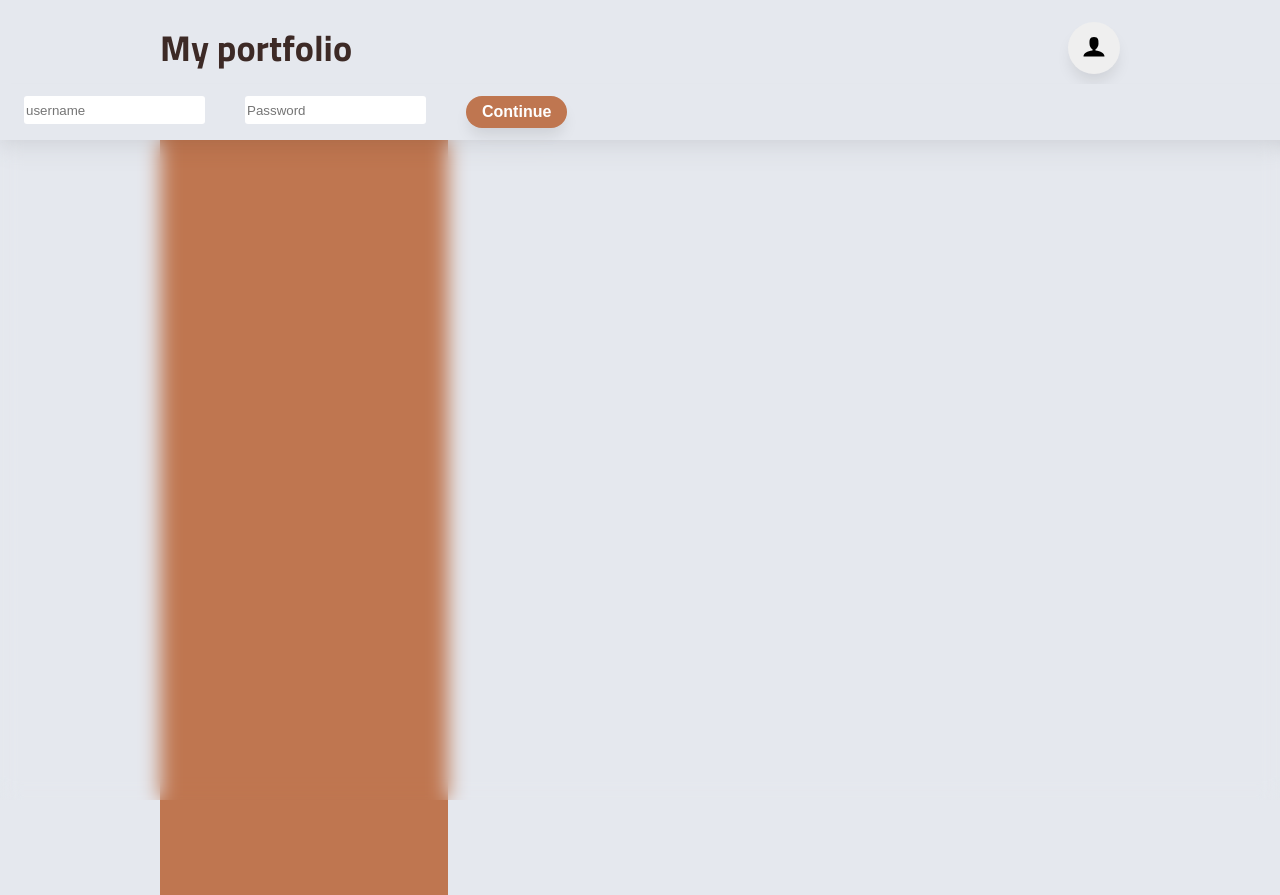
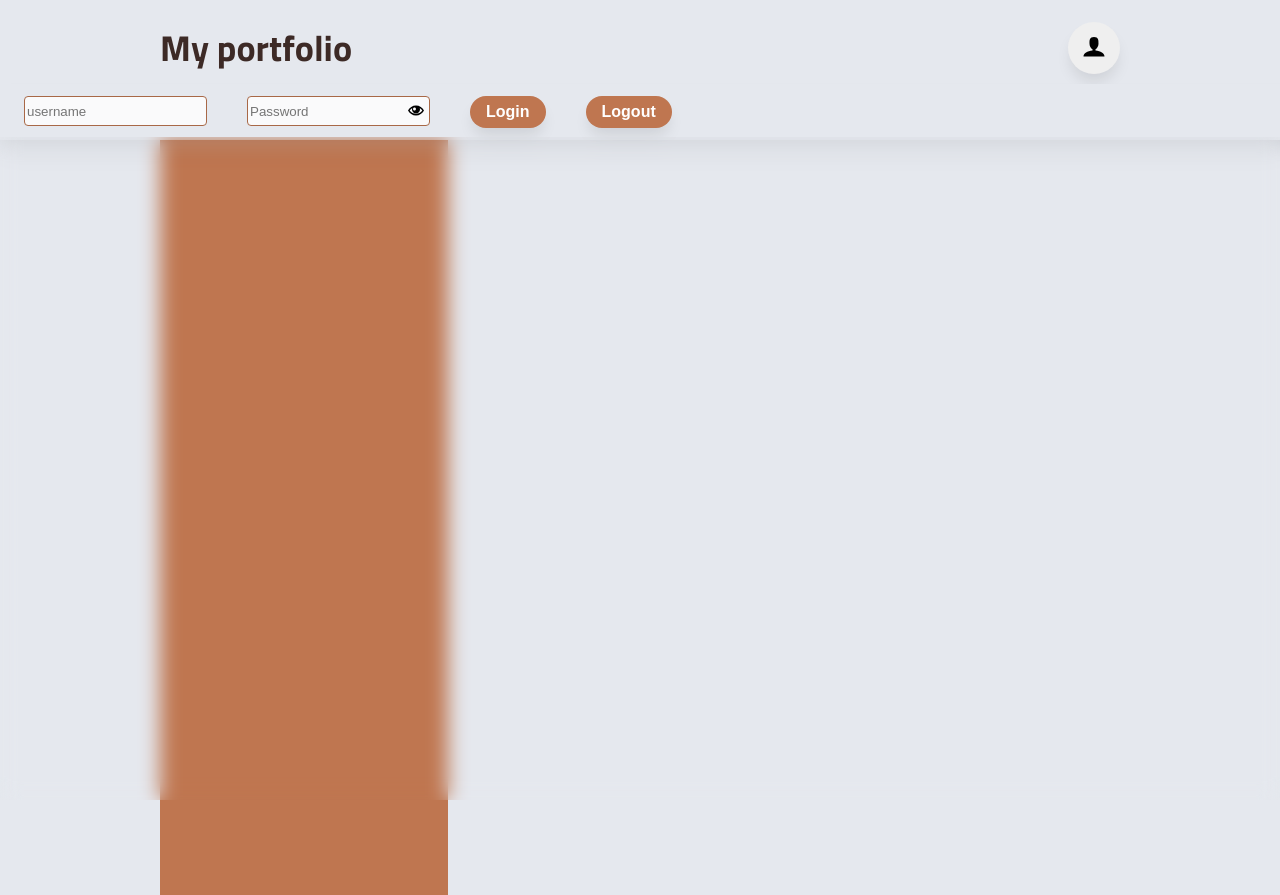
Before and after one commit to emnlpstr/cv, a Gatsby site: page / in a window 1280 px wide. Both pictures are taken after a click on the button 1094 px from the left and 47 px from the top of the page. Shown: the top 895 px of the page. Built offline with nearby package versions, Linux system fonts and the light colour scheme; Gatsby itself is replaced by a stand-in of ours.

Commit message:
edit button and create context

```diff
--- /dev/null
+++ b/src/components/EditButton/EditButton.js
@@ -0,0 +1,42 @@
+import React, { useContext, useEffect, useState } from "react";
+import { ButtonLoginStyle } from "../style/Button.style";
+import { EditContext } from "../../context/editContext/editContext";
+import { EditingContext } from "../../context/editingContext/editingContext";
+
+const EditBtn = () => {
+  const { edit } = useContext(EditContext);
+  const { editing, setEditing } = useContext(EditingContext);
+
+  const editBtn = {
+    background: editing ? "rgb(191, 118, 80)" : "#6fbf50",
+    position: "fixed",
+    right: "5%",
+    top: "200px",
+    borderRadius: "100%",
+  };
+
+  const editingHandler = () => {
+    setEditing(!editing);
+  };
+
+  useEffect(() => {
+    console.log(edit);
+  }, [edit]);
+
+  return (
+    <>
+      {edit && (
+        <ButtonLoginStyle style={editBtn} onClick={() => editingHandler()}>
+          <svg version="1.1" width="22" height="22" viewBox="0 0 16 16">
+            <path
+              fill="#ffffff"
+              d="M13.5 0c1.381 0 2.5 1.119 2.5 2.5 0 0.563-0.186 1.082-0.5 1.5l-1 1-3.5-3.5 1-1c0.418-0.314 0.937-0.5 1.5-0.5zM1 11.5l-1 4.5 4.5-1 9.25-9.25-3.5-3.5-9.25 9.25zM11.181 5.681l-7 7-0.862-0.862 7-7 0.862 0.862z"
+            ></path>
+          </svg>
+        </ButtonLoginStyle>
+      )}
+    </>
+  );
+};
+
+export default EditBtn;
--- a/src/components/Input/Input.js
+++ b/src/components/Input/Input.js
@@ -1,13 +1,61 @@
-import React from "react";
+import React, { useState } from "react";
 import { InputWrapper } from "./Input.style";
 
-const Input = ({ id, placeholder, value }) => {
+const Input = ({ id, placeholder, value, type }) => {
+  const [typeMod, setTypeMod] = useState(type);
+
+  const eyeBtn = {
+    border: "none",
+    background: "none",
+    position: "absolute",
+    top: "50%",
+    transform: "translateY(-50%)",
+    right: "0",
+    cursor: "pointer",
+  };
+
+  const handleEye = () => {
+    typeMod === "password" ? setTypeMod("text") : setTypeMod("password");
+  };
+
   return (
     <InputWrapper>
       <label for={id} className="sr-only">
         username
       </label>
-      <input id={id} placeholder={placeholder}></input>
+      <input
+        id={id}
+        type={typeMod}
+        placeholder={placeholder}
+        value={value}
+      ></input>
+      {type === "password" && (
+        <button style={eyeBtn} onClick={() => handleEye()}>
+          {typeMod === "password" ? (
+            <svg version="1.1" width="16" height="16" viewBox="0 0 16 16">
+              <path
+                fill="#000000"
+                d="M8 3c-3.489 0-6.514 2.032-8 5 1.486 2.968 4.511 5 8 5s6.514-2.032 8-5c-1.486-2.968-4.511-5-8-5zM11.945 5.652c0.94 0.6 1.737 1.403 2.335 2.348-0.598 0.946-1.395 1.749-2.335 2.348-1.181 0.753-2.545 1.152-3.944 1.152s-2.763-0.398-3.945-1.152c-0.94-0.6-1.737-1.403-2.335-2.348 0.598-0.946 1.395-1.749 2.335-2.348 0.061-0.039 0.123-0.077 0.185-0.114-0.156 0.427-0.241 0.888-0.241 1.369 0 2.209 1.791 4 4 4s4-1.791 4-4c0-0.481-0.085-0.942-0.241-1.369 0.062 0.037 0.124 0.075 0.185 0.114v0zM8 6.5c0 0.828-0.672 1.5-1.5 1.5s-1.5-0.672-1.5-1.5 0.672-1.5 1.5-1.5 1.5 0.672 1.5 1.5z"
+              ></path>
+            </svg>
+          ) : (
+            <svg version="1.1" width="16" height="16" viewBox="0 0 16 16">
+              <path
+                fill="#000000"
+                d="M14.78 0.22c-0.293-0.293-0.768-0.293-1.061 0l-3.159 3.159c-0.812-0.246-1.671-0.378-2.561-0.378-3.489 0-6.514 2.032-8 5 0.643 1.283 1.573 2.391 2.703 3.236l-2.484 2.484c-0.293 0.293-0.293 0.768 0 1.061 0.146 0.146 0.338 0.22 0.53 0.22s0.384-0.073 0.53-0.22l13.5-13.5c0.293-0.293 0.293-0.768 0-1.061zM6.5 5c0.66 0 1.22 0.426 1.421 1.019l-1.902 1.902c-0.592-0.201-1.019-0.761-1.019-1.421 0-0.828 0.672-1.5 1.5-1.5zM1.721 8c0.598-0.946 1.395-1.749 2.335-2.348 0.061-0.039 0.123-0.077 0.185-0.114-0.156 0.427-0.241 0.888-0.241 1.369 0 0.858 0.27 1.652 0.73 2.303l-0.952 0.952c-0.819-0.576-1.519-1.311-2.057-2.162z"
+              ></path>
+              <path
+                fill="#000000"
+                d="M12 6.906c0-0.424-0.066-0.833-0.189-1.217l-5.028 5.028c0.384 0.123 0.793 0.189 1.217 0.189 2.209 0 4-1.791 4-4z"
+              ></path>
+              <path
+                fill="#000000"
+                d="M12.969 4.531l-1.084 1.084c0.020 0.012 0.040 0.024 0.059 0.037 0.94 0.6 1.737 1.403 2.335 2.348-0.598 0.946-1.395 1.749-2.335 2.348-1.181 0.753-2.545 1.152-3.944 1.152-0.604 0-1.202-0.074-1.781-0.219l-1.201 1.201c0.933 0.335 1.937 0.518 2.982 0.518 3.489 0 6.514-2.032 8-5-0.703-1.405-1.752-2.6-3.031-3.469z"
+              ></path>
+            </svg>
+          )}
+        </button>
+      )}
     </InputWrapper>
   );
 };
--- a/src/components/Input/Input.style.js
+++ b/src/components/Input/Input.style.js
@@ -1,10 +1,15 @@
 import styled from "styled-components";
 
 export const InputWrapper = styled.div`
+  position: relative;
+
   input {
     border: none;
     border-radius: 3px;
     height: 24px;
     padding: 2px;
+    background: rgba(255, 255, 255, 0.8);
+    border: 1px solid rgb(168, 104, 71);
+    border-radius: 4px;
   }
 `;
--- a/src/components/LoginButton/LoginButton.js
+++ b/src/components/LoginButton/LoginButton.js
@@ -1,28 +1,27 @@
-import React, { useState } from "react";
+import React, { useState, useRef, useContext, useEffect } from "react";
 import { ButtonStyle, ButtonLoginStyle } from "../style/Button.style";
 import Input from "../Input/Input";
 import { Backdrop } from "../style/Backdrop.style";
+import { LoginWrapper } from "../style/LoginWrapper";
+import { EditContext } from "../../context/editContext/editContext";
 
 const LoginButton = () => {
   const [isOpened, setIsOpened] = useState(false);
+  const loginBtn = useRef();
 
-  const buttonHandler = (event) => {
-    console.log(event.target.tagName.toLowerCase());
-    if (
-      event.target.tagName.toLowerCase() === "button" ||
-      event.target.tagName.toLowerCase() === "svg" ||
-      event.target.tagName.toLowerCase() === "path"
-    ) {
-      setIsOpened(!isOpened);
-    }
+  const closeHandler = () => {
+    setIsOpened(false);
   };
 
+  const openHandler = (event) => {
+    setIsOpened(true);
+  };
+
+  const { edit, setEdit } = useContext(EditContext);
+
   return (
-    <ButtonLoginStyle
-      onClick={(event) => {
-        buttonHandler(event);
-      }}
-    >
+    <LoginWrapper>
+      <ButtonLoginStyle onClick={() => openHandler()} ref={loginBtn}>
         <svg
           className="icon"
           version="1.1"
@@ -32,17 +31,29 @@ const LoginButton = () => {
         >
           <path d="M9 11.041v-0.825c1.102-0.621 2-2.168 2-3.716 0-2.485 0-4.5-3-4.5s-3 2.015-3 4.5c0 1.548 0.898 3.095 2 3.716v0.825c-3.392 0.277-6 1.944-6 3.959h14c0-2.015-2.608-3.682-6-3.959z"></path>
         </svg>
-      {isOpened && (
+      </ButtonLoginStyle>
+      {isOpened === true ? (
         <>
-          <Backdrop/>
+          <Backdrop onClick={() => closeHandler()} />
           <div className="user-form">
-            <Input id="username-login" placeholder="username"></Input>
-            <Input id="password-login" placeholder="Password"></Input>
-            <ButtonStyle>Continue</ButtonStyle>
+            <Input
+              id="username-login"
+              placeholder="username"
+              type="text"
+            ></Input>
+            <Input
+              id="password-login"
+              placeholder="Password"
+              type="password"
+            ></Input>
+            <ButtonStyle onClick={() => setEdit(true)}>Login</ButtonStyle>
+            <ButtonStyle onClick={() => setEdit(false)}>Logout</ButtonStyle>
           </div>
         </>
+      ) : (
+        ""
       )}
-    </ButtonLoginStyle>
+    </LoginWrapper>
   );
 };
 
--- a/src/components/style/Backdrop.style.js
+++ b/src/components/style/Backdrop.style.js
@@ -3,9 +3,10 @@ import styled from "styled-components";
 export const Backdrop = styled.div`
   position: fixed;
   width: 100vw;
-  height: calc(100vh - 140px);
-  top: 140px;;
+  height: calc(100vh - 137px);
+  top: 137px;;
   left: 0;
   backdrop-filter: blur(10px);
   z-index: 99;
+  cursor: pointer;
 `;
--- a/src/components/style/Button.style.js
+++ b/src/components/style/Button.style.js
@@ -15,7 +15,7 @@ export const ButtonStyle = styled.button`
 
   &:hover {
     transition: 0.3s ease;
-    background: #A86847;
+    background: #a86847;
   }
 `;
 
@@ -29,7 +29,7 @@ export const ButtonLoginStyle = styled.button`
   transition: 0.3s ease;
 
   &:hover {
-    background: #F2f3f5;
+    background: #f2f3f5;
     transition: 0.3s ease;
   }
 
@@ -40,18 +40,4 @@ export const ButtonLoginStyle = styled.button`
       fill: "#3D2A26";
     }
   }
-
-  .user-form {
-    display: none;
-    gap: 40px;
-    position: absolute;
-    width: 100%;
-    left: 0;
-    bottom: -45px;
-    padding: 12px 24px;
-    background: #e5e8ee;
-    cursor: default;
-    display: flex;
-    box-shadow: 0px 10px 15px -3px rgba(0, 0, 0, 0.1);
-  }
 `;
--- /dev/null
+++ b/src/components/style/LoginWrapper.js
@@ -0,0 +1,17 @@
+import styled from "styled-components";
+
+export const LoginWrapper = styled.div`
+  .user-form {
+    display: none;
+    gap: 40px;
+    position: absolute;
+    width: 100%;
+    left: 0;
+    bottom: -45px;
+    padding: 12px 24px;
+    background: #e5e8ee;
+    cursor: default;
+    display: flex;
+    box-shadow: 0px 10px 15px -3px rgba(0, 0, 0, 0.1);
+  }
+`;
--- /dev/null
+++ b/src/context/editContext/editContext.js
@@ -0,0 +1,3 @@
+import React from "react";
+
+export const EditContext = React.createContext()
--- /dev/null
+++ b/src/context/editingContext/editingContext.js
@@ -0,0 +1,3 @@
+import React from "react";
+
+export const EditingContext = React.createContext()
--- a/src/layout/HomeLayout.js
+++ b/src/layout/HomeLayout.js
@@ -4,6 +4,7 @@ import "./styles.css";
 import { Container } from "../components/style/Container.style";
 import { FlexWrapper } from "../components/style/FlexWrapper";
 import LoginButton from "../components/LoginButton/LoginButton";
+import EditBtn from "../components/EditButton/EditButton";
 
 const header = {
   padding: "20px 0",
@@ -24,7 +25,7 @@ const title = {
 
 const content = {
   background: "#E5E8EE",
-}
+};
 
 const HomeLayout = ({ children }) => {
   return (
@@ -35,11 +36,14 @@ const HomeLayout = ({ children }) => {
             <Link style={title} to="/">
               My portfolio
             </Link>
-            <LoginButton/>
+            <LoginButton />
           </FlexWrapper>
         </Container>
       </header>
-      <main style={content}>{children}</main>
+      <main style={content}>
+        {children}
+        <EditBtn />
+      </main>
     </React.Fragment>
   );
 };
--- /dev/null
+++ b/src/pages/home.js
@@ -0,0 +1,41 @@
+import React, { useState } from "react";
+import HomeLayout from "../layout/HomeLayout";
+import { Container } from "../components/style/Container.style";
+import { EditContext } from "../context/editContext/editContext";
+import { EditingContext } from "../context/editingContext/editingContext";
+
+const mainWrapper = {
+  display: "flex",
+};
+
+const aside = {
+  flexBasis: "30%",
+  background: "#bf7650",
+  height: "100vh",
+};
+
+const content = {
+  flexBasis: "70%",
+  background: "#E5E8EE",
+  height: "100vh",
+};
+
+export const Home = () => {
+  const [edit, setEdit] = useState(false);
+  const [editing, setEditing] = useState(false);
+
+  return (
+    <EditContext.Provider value={{ edit, setEdit }}>
+      <EditingContext.Provider value={{ editing, setEditing }}>
+        <HomeLayout>
+          <Container>
+            <div style={mainWrapper}>
+              <div style={aside}></div>
+              <div style={content}>100</div>
+            </div>
+          </Container>
+        </HomeLayout>
+      </EditingContext.Provider>
+    </EditContext.Provider>
+  );
+};
--- a/src/pages/index.js
+++ b/src/pages/index.js
@@ -1,36 +1,8 @@
 import * as React from "react";
-import HomeLayout from "../layout/HomeLayout";
-import { Container } from "../components/style/Container.style";
-
-const mainWrapper = {
-  display: "flex",
-};
-
-const aside = {
-  flexBasis: "30%",
-  background: "#bf7650",
-  height: "100vh",
-};
-
-const content = {
-  flexBasis: "70%",
-  background: "#E5E8EE",
-  height: "100vh",
-};
+import { Home } from "./home";
 
 const IndexPage = () => {
-  return (
-    <HomeLayout>
-      <Container>
-        <div style={mainWrapper}>
-          <div style={aside}>
-
-          </div>
-          <div style={content}>100</div>
-        </div>
-      </Container>
-    </HomeLayout>
-  );
+  return <Home />;
 };
 
 export default IndexPage;
```
Lines whose indentation alone changed are shown as unchanged.
